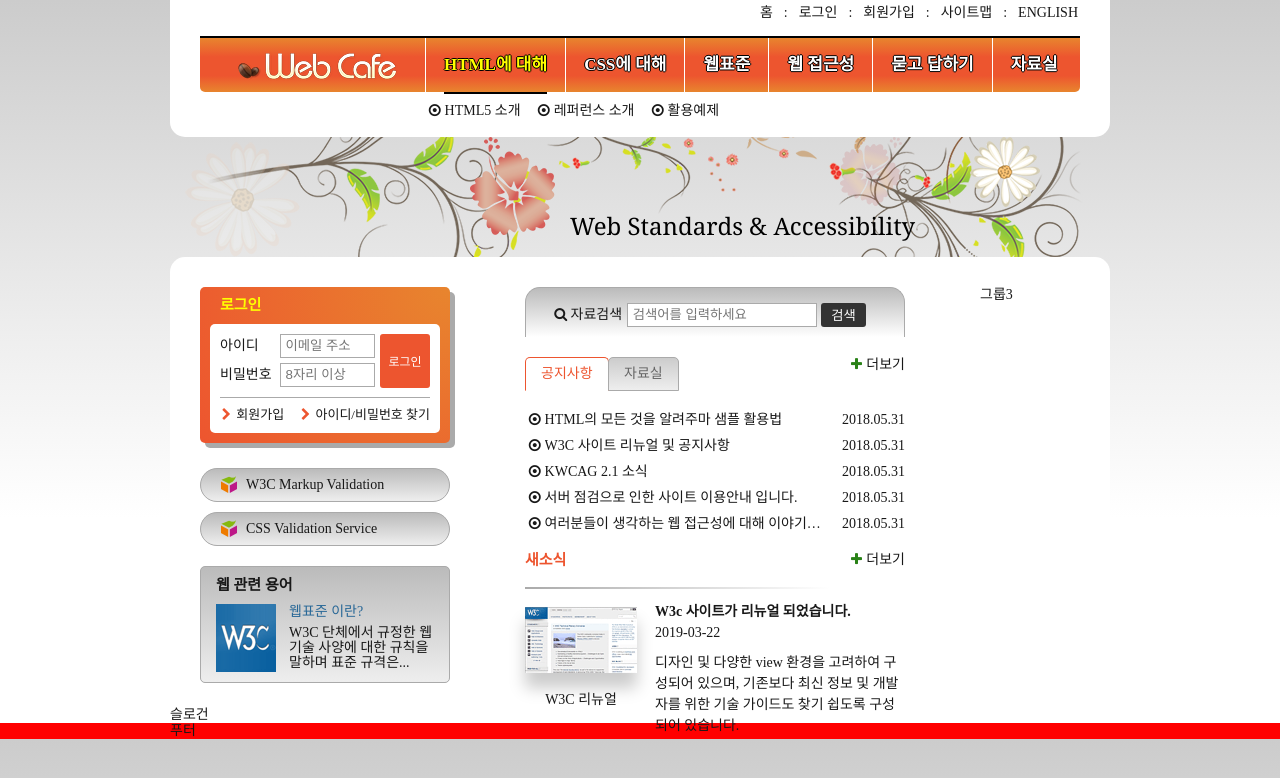
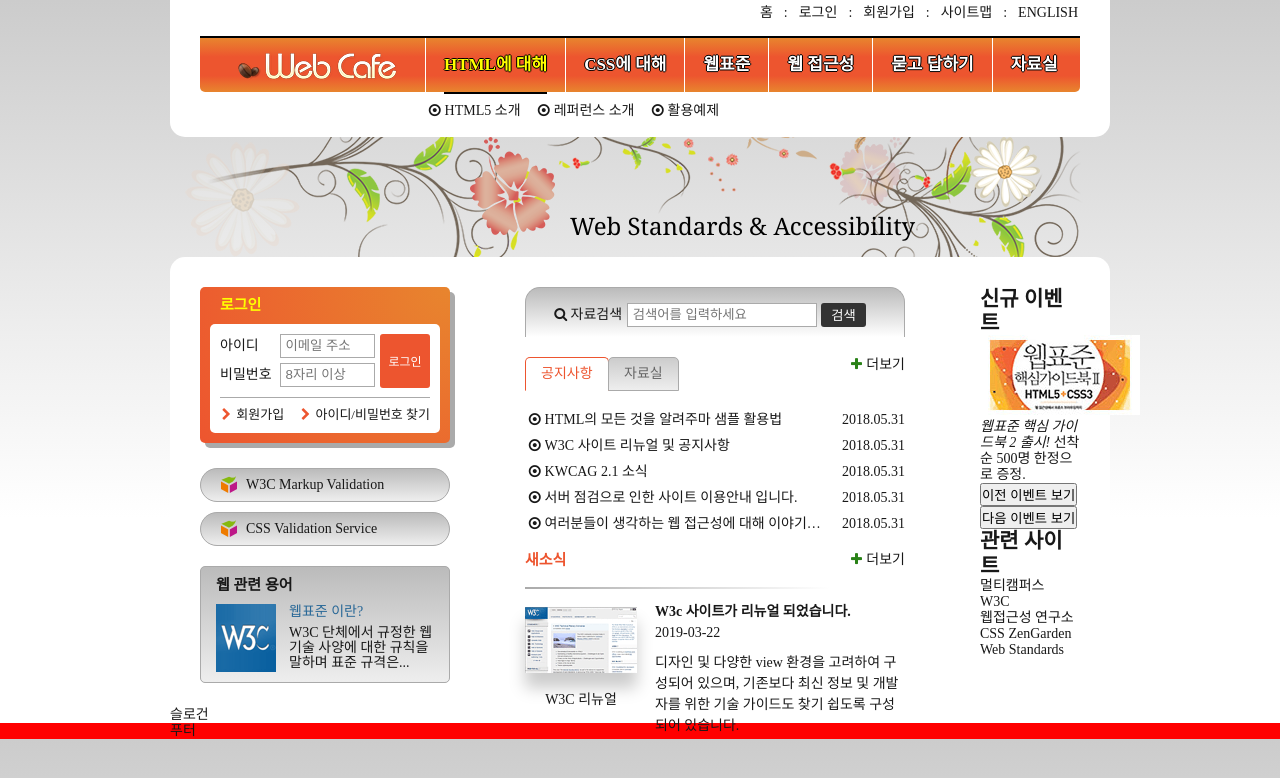
Before and after one commit to nttl01/webcafe, a plain HTML site: page index.html in a window 1280 px wide. Drawn offline with Linux system fonts and the light colour scheme; a web font is replaced by a local one.

Commit message:
신규이벤트및 관련사이트 마크업 완성

```diff
--- a/index.html
+++ b/index.html
@@ -291,7 +291,33 @@
         </section>
 
       </div>
-      <div class="group group3">그룹3</div>
+      <div class="group group3">
+        <div class="event-related">
+          <section class="event">
+            <h2 class="event-heading">신규 <span>이벤트</span></h2>
+            <div id="event-detail">
+              <p class="event-thumbnail"><img src="images/free_gift.gif" alt="이벤트경품:웹표준 핵심 가이드북 2 html5+css3 도서 증정"></p>
+              <p class="event-brief"><em>웹표준 핵심 가이드북 2 출시!</em> 선착순 500명 한정으로 증정.</p>
+            </div>
+            <div class="btn-event">
+              <button class="bt-event-prev">이전 이벤트 보기</button>
+              <button class="bt-event-next">다음 이벤트 보기</button>
+            </div>
+
+          </section>
+          <section class="related">
+            <h2 class="related-heading">관련 <span>사이트</span></h2>
+            <ul class="related-list">
+              <li><a href="#">멀티캠퍼스</a></li>
+              <li><a href="#">W3C</a></li>
+              <li><a href="#">웹접근성 연구소</a></li>
+              <li><a href="#">CSS ZenGarden</a></li>
+              <li><a href="#">Web Standards</a></li>
+            </ul>
+          </section>
+        </div>
+
+      </div>
     </main>
     <article class="slogan">슬로건</article>
     <div class="bg-footer">
```
